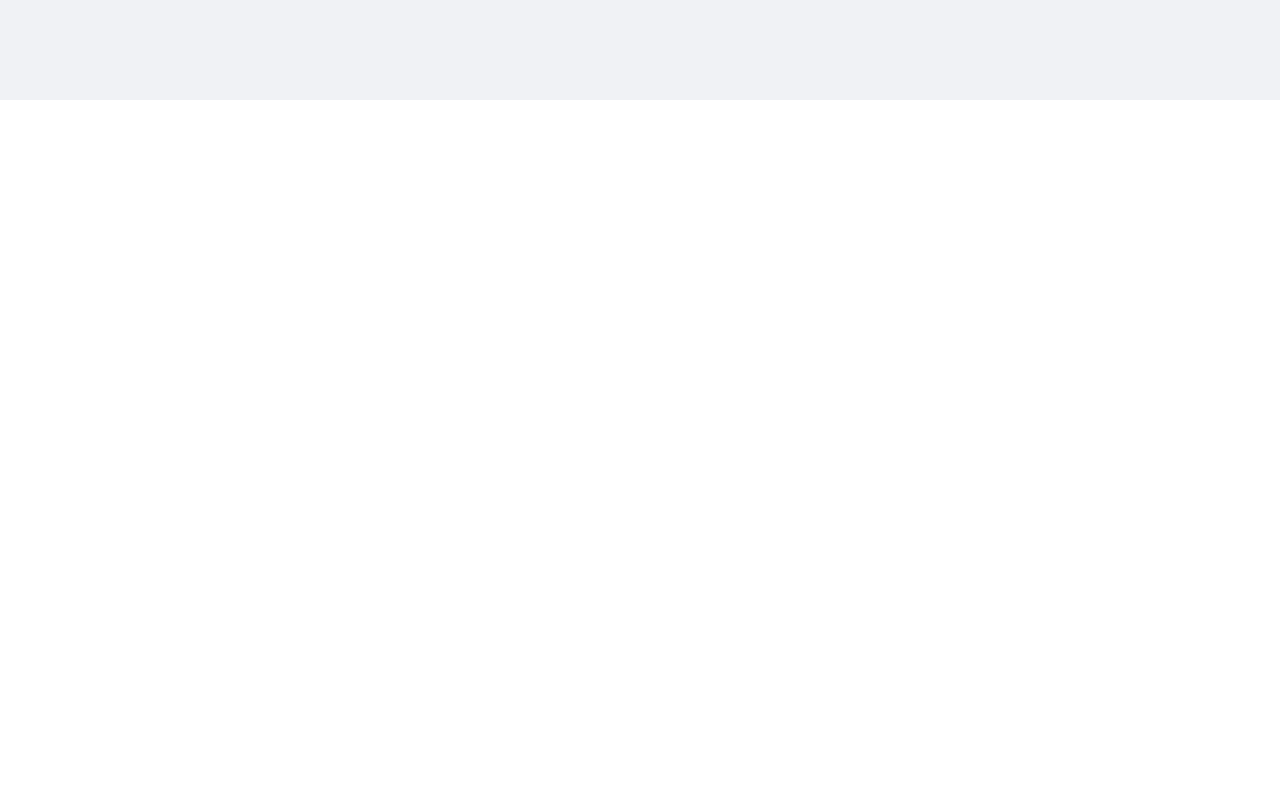
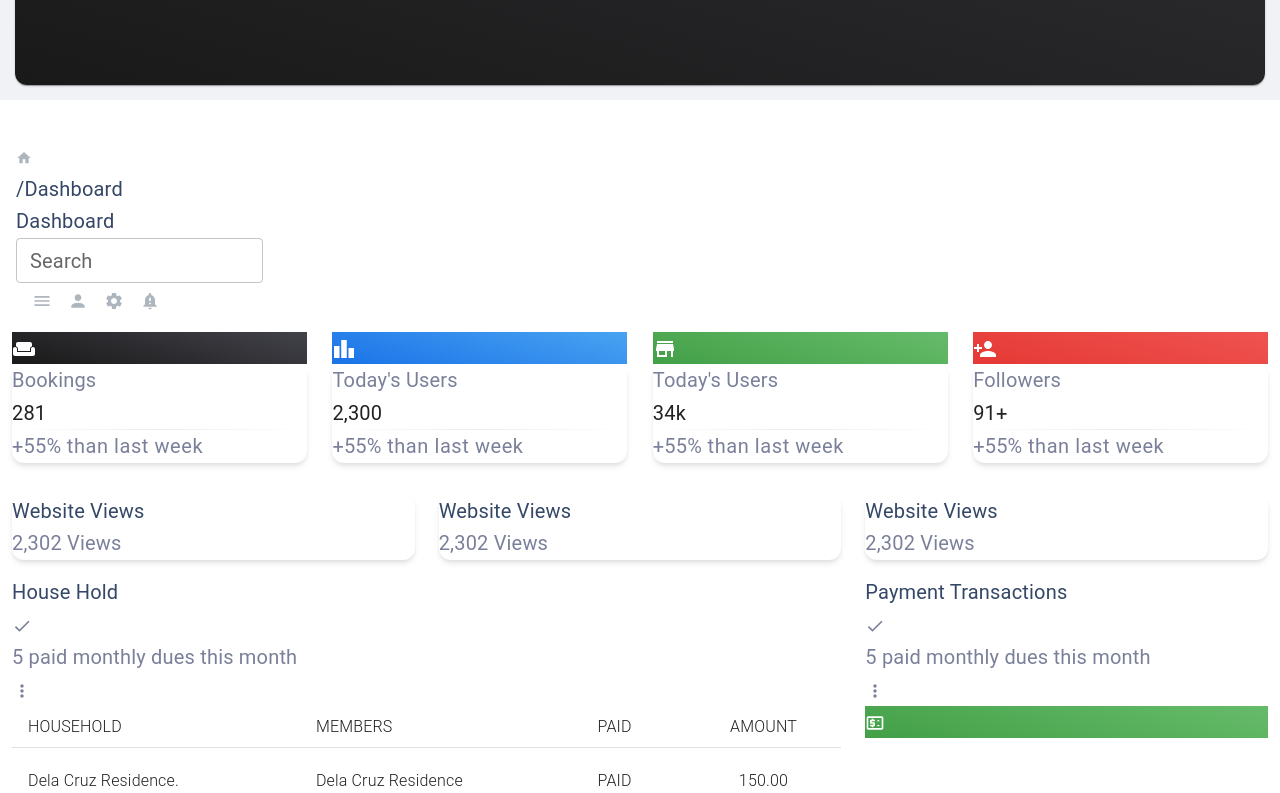
Before and after one commit to josepaulodelacruz/PA_Dashboard, a React (Vite) app: page /dashboard in a window 1280 px wide. Before the commit this address had no page. Shown: the part 700-1493 px from the top of the page. Before the commit the page ends 800 px from the top, so only its background shows below. Built offline with nearby package versions, Linux system fonts and the light colour scheme.

Commit message:
no message

```diff
--- a/src/App.tsx
+++ b/src/App.tsx
@@ -1,25 +1,18 @@
-import { Routes, Route, useLocation } from "react-router-dom"
+import { Routes, Route, useLocation, ScrollRestoration } from "react-router-dom"
 import { routes } from "@/routes"
 import { ThemeProvider } from '@mui/material/styles'
 import theme from "@/assets/theme"
 import CssBaseline from "@mui/material/CssBaseline"
 import TemplateContainer from "./Layouts/TemplateContainer"
+import RootLayout from "./Layouts/RootLayout"
+import { ScrollToTop } from "./Utils"
 
 function App() {
-  const location = useLocation()
 
   return (
     <ThemeProvider theme={theme}>
       <CssBaseline />
-      <Routes key={location.pathname} location={location.pathname}>
-        <Route path='/' element={<TemplateContainer />} >
-          {
-            routes.map((route) => {
-              return <Route key={route.key} element={route.component} path={route.route} />
-            })
-          }
-        </Route>
-      </Routes>
+      <RootLayout />
 
     </ThemeProvider>
 
--- a/src/Layouts/DashboardLayout/index.tsx
+++ b/src/Layouts/DashboardLayout/index.tsx
@@ -8,6 +8,7 @@ interface DashboardLayoutProps {
 function DashboardLayout({ children }: DashboardLayoutProps) {
   return (
     <Box
+      id='dashboard-container'
       px={1.5}
       display='flex'
       flexDirection='column'
--- /dev/null
+++ b/src/Layouts/RootLayout/index.tsx
@@ -0,0 +1,12 @@
+import { ScrollToTop } from "@/Utils"
+import { Outlet, ScrollRestoration } from "react-router-dom"
+
+const RootLayout = () => {
+  return (
+    <div >
+      <Outlet />
+    </div>
+  )
+}
+
+export default RootLayout
--- a/src/Layouts/TemplateContainer/index.tsx
+++ b/src/Layouts/TemplateContainer/index.tsx
@@ -1,10 +1,11 @@
 import Sidenav from "@/Components/Sidenav"
 import Navbar from '@/Components/Navbar'
-import { Outlet, useLocation } from 'react-router-dom'
+import { Outlet, ScrollRestoration, useLocation } from 'react-router-dom'
 import { useState, useEffect, useRef, useLayoutEffect } from 'react'
 import { routes } from '@/routes'
 import { RouteModel } from "@/Types"
 import useToggleDrawer from "@/Hooks/Sidenav/useToggleDrawer"
+import { ScrollToTop } from "@/Utils"
 
 const TemplateContainer = () => {
   const location = useLocation()
@@ -52,6 +53,7 @@ const TemplateContainer = () => {
 
 
   return (
+    <>
       <div className={`grid h-screen transition-all  duration-300 grid-cols[100%] ${_isSidebarOpen ? 'xl:grid-cols-[18%_82%]' : 'xl:grid-cols-[0_100%]'}`}>
 
         <Sidenav />
@@ -62,7 +64,9 @@ const TemplateContainer = () => {
 
         </div>
 
+
       </div>
+    </>
 
   )
 }
--- a/src/main.tsx
+++ b/src/main.tsx
@@ -1,15 +1,27 @@
 import React from 'react'
 import ReactDOM from 'react-dom/client'
-import { BrowserRouter } from 'react-router-dom'
+import { BrowserRouter, createBrowserRouter, createRoutesFromElements, RouterProvider, Route } from 'react-router-dom'
 import App from './App.tsx'
 import './index.css'
-import { ScrollToTop } from "./Utils"
+import { routes } from './routes.tsx'
+import TemplateContainer from './Layouts/TemplateContainer/index.tsx'
+
+const router = createBrowserRouter(
+  createRoutesFromElements(
+    <Route path='/' element={<App />} >
+      <Route path='/dashboard' element={<TemplateContainer/>}>
+        {
+          routes.map((route) => {
+            return <Route key={route.key} element={route.component} path={route.route} />
+          })
+        }
+      </Route>
+    </Route>
+  )
+)
 
 ReactDOM.createRoot(document.getElementById('root')!).render(
   <React.StrictMode>
-    <BrowserRouter>
-      <ScrollToTop/>
-      <App />
-    </BrowserRouter>
+    <RouterProvider router={router} />
   </React.StrictMode>,
 )
--- a/src/routes.tsx
+++ b/src/routes.tsx
@@ -12,7 +12,7 @@ const routes: RouteModel[] = [
     name: 'Dashboard',
     key: 'dashboard',
     icon: <DashboardIcon fontSize='small'  sx={{marginRight: '10px', color: '#FFF'}}>dashboard</DashboardIcon>,
-    route: '/',
+    route: '/dashboard',
     component: <DashboardPage />
   },
   {
@@ -20,7 +20,7 @@ const routes: RouteModel[] = [
     name: 'Tables',
     key: 'tables',
     icon: <TablesIcon fontSize='small' sx={{marginRight: '10px', color: "#FFF"}}>Tables</TablesIcon>,
-    route: '/tables',
+    route: '/dashboard/tables',
     component: <TablesPage />
   },
 ];
```
Lines whose indentation alone changed are shown as unchanged.
